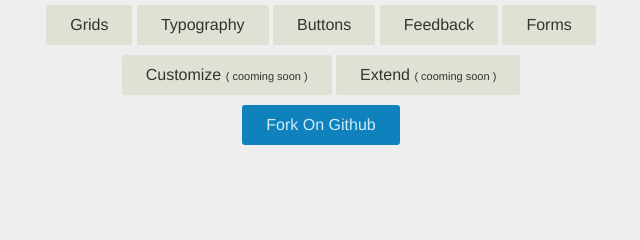
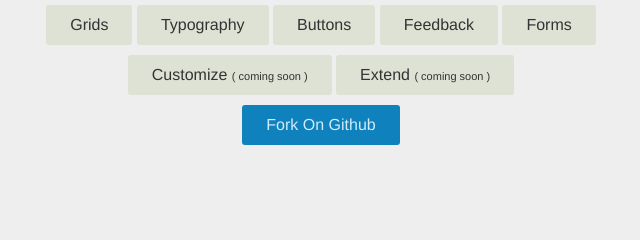
Before and after one commit to mamos98/uibox, a plain HTML site: page index.html in a window 1280 px wide. Shown: the part 363-603 px from the top of the page, 319-959 px from the left. Drawn offline with Linux system fonts and the light colour scheme.

Commit message:
Fix a minor typo error

```diff
--- a/index.html
+++ b/index.html
@@ -43,8 +43,8 @@
                 <a class="btn" href="#forms">Forms</a>
               </div>
               <div class="facets">
-                <a class="btn" href="#">Customize <span>( cooming soon )</span></a>
-                <a class="btn" href="#">Extend <span>( cooming soon )</span></a>
+                <a class="btn" href="#">Customize <span>( coming soon )</span></a>
+                <a class="btn" href="#">Extend <span>( coming soon )</span></a>
               </div>
               <div class="facets">
                 <a class="btn-primary" href="https://github.com/sadrzadehsina/uibox" target="_blank">Fork On Github</a>
```
